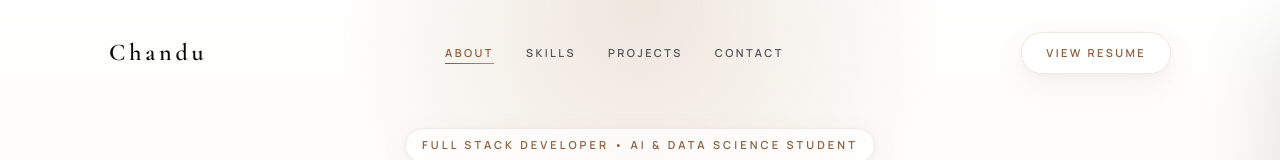
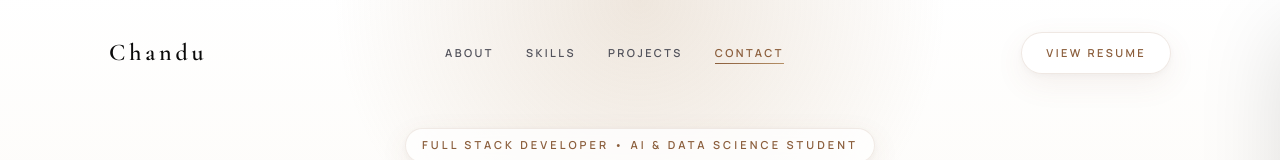
Before and after one commit to TheLucifer-07/portfolio, a React (Vite) app: page / in a window 1280 px wide. Shown: the top 160 px of the page. Built offline with nearby package versions, Linux system fonts and the light colour scheme.

Commit message:
Updated footer with modern UI and branding

```diff
--- a/src/components/Footer.jsx
+++ b/src/components/Footer.jsx
@@ -76,9 +76,8 @@ function Footer() {
         </div>
 
         <div className="h-px w-32 bg-gradient-to-r from-transparent via-accent/40 to-transparent" />
-
-        <p className="text-center text-sm text-primary/70">
-          © {new Date().getFullYear()} Chandu. All rights reserved.
+        <p className="text-center text-sm text-primary/70 font-mono">
+           © {new Date().getFullYear()} Chandu.dev — Built with ❤️ & lots of ☕ • All rights reserved
         </p>
       </div>
     </footer>
--- a/src/components/Navbar.jsx
+++ b/src/components/Navbar.jsx
@@ -24,29 +24,47 @@ function Navbar() {
   }, []);
 
   useEffect(() => {
-    const sections = navItems
-      .map((item) => document.getElementById(item.id))
-      .filter(Boolean);
+    let frameId;
 
-    const observer = new IntersectionObserver(
-      (entries) => {
-        const visibleEntries = entries
-          .filter((entry) => entry.isIntersecting)
-          .sort((a, b) => b.intersectionRatio - a.intersectionRatio);
+    const updateActiveSection = () => {
+      const sections = navItems
+        .map((item) => document.getElementById(item.id))
+        .filter(Boolean);
 
-        if (visibleEntries[0]?.target?.id) {
-          setActiveSection(visibleEntries[0].target.id);
-        }
-      },
-      {
-        threshold: [0.2, 0.35, 0.5, 0.7],
-        rootMargin: "-18% 0px -45% 0px",
-      }
-    );
+      if (!sections.length) return;
 
-    sections.forEach((section) => observer.observe(section));
+      const navOffset = 140;
+      const scrollPosition = window.scrollY + navOffset;
+      const pageBottom =
+        window.innerHeight + window.scrollY >=
+        document.documentElement.scrollHeight - 4;
 
-    return () => observer.disconnect();
+      const currentSection = pageBottom
+        ? sections[sections.length - 1]
+        : sections
+            .slice()
+            .reverse()
+            .find((section) => section.offsetTop <= scrollPosition);
+
+      setActiveSection(currentSection?.id || "");
+    };
+
+    const requestUpdate = () => {
+      cancelAnimationFrame(frameId);
+      frameId = requestAnimationFrame(updateActiveSection);
+    };
+
+    updateActiveSection();
+    window.addEventListener("scroll", requestUpdate, { passive: true });
+    window.addEventListener("resize", requestUpdate);
+    window.addEventListener("hashchange", requestUpdate);
+
+    return () => {
+      cancelAnimationFrame(frameId);
+      window.removeEventListener("scroll", requestUpdate);
+      window.removeEventListener("resize", requestUpdate);
+      window.removeEventListener("hashchange", requestUpdate);
+    };
   }, []);
 
   return (
```
